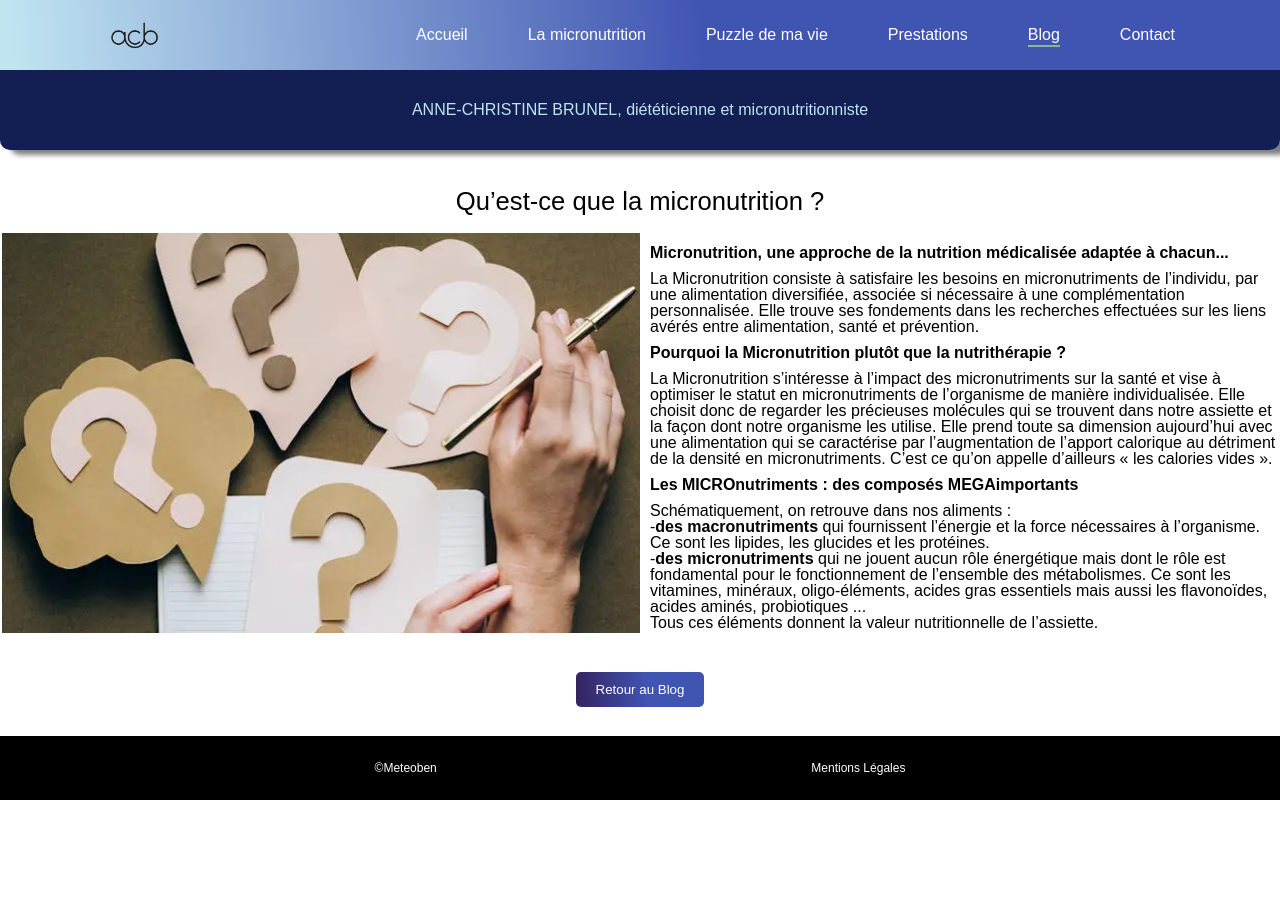
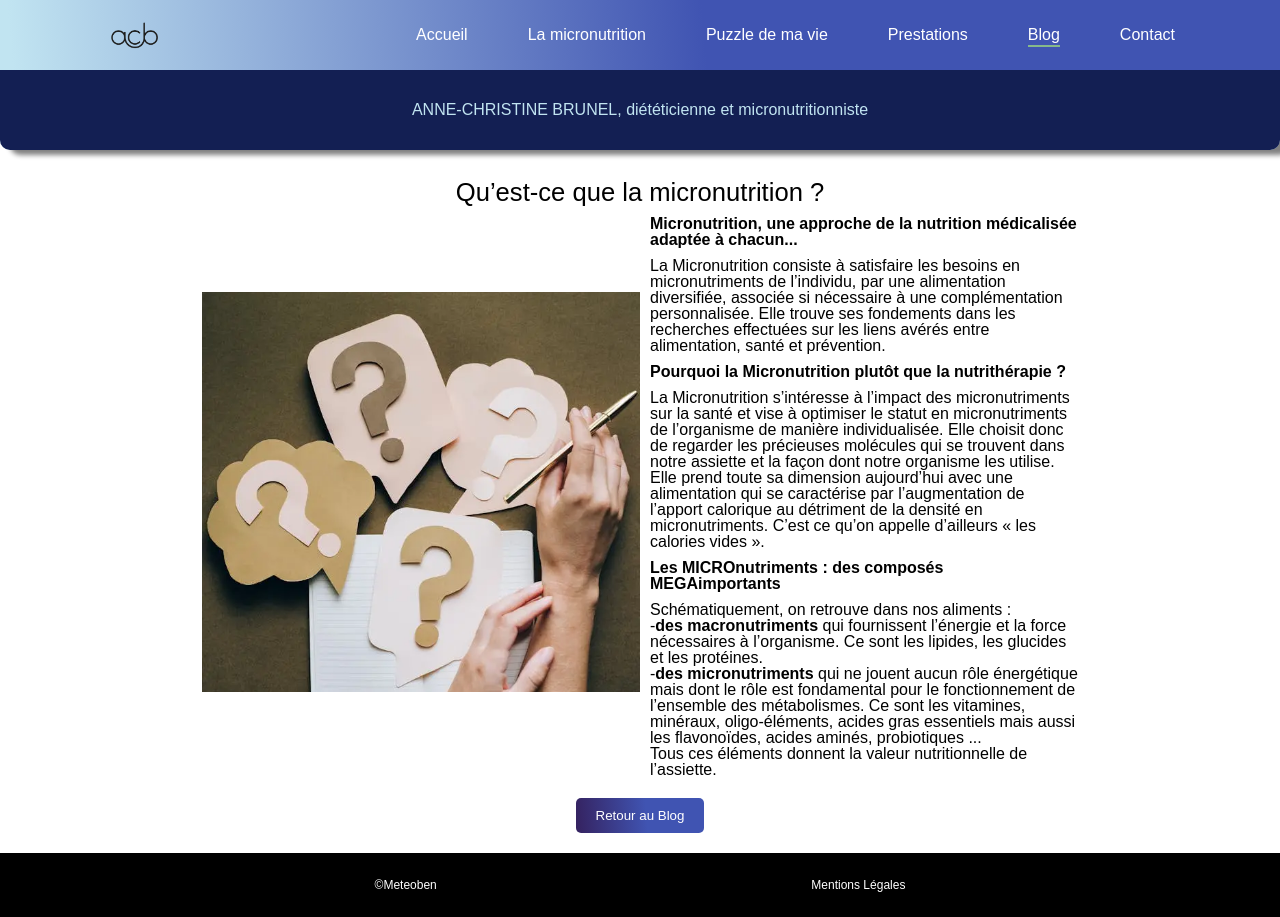
Before and after one commit to Ben43200/brunel-vite, a React (Vite) app: page /blog/blogitem/1 in a window 1280 px wide. Before the commit the page ends 800 px from the top, so only its background shows below. Built offline with nearby package versions, Linux system fonts and the light colour scheme.

Commit message:
ajout margin blog-item-container

```diff
--- a/src/pages/blog/blog.scss
+++ b/src/pages/blog/blog.scss
@@ -109,16 +109,26 @@ width: 100%;
     // display: flex;
     // flex-direction: column;
                         // margin-top: 0rem;
+                        margin: 0px;
+                        align-items: center;
     @include media(tablet){
     grid-template-columns: 1fr 1fr;
     grid-template-areas: "title title"
                         "image text"
-                        "button button";}
-     align-items: center;
-     margin-top: 0;
+                        "button button";
+// margin: 0px 100px;
 
+@include media(desktop){
+    margin: 0px 200px;
+    @include media(large-desktop){
+        margin: 0px 400px;
+                    }
+
+    //  margin-top: 0px ;
+
+                }
 }
-
+}
 
 
 .blog-item-title{
```
